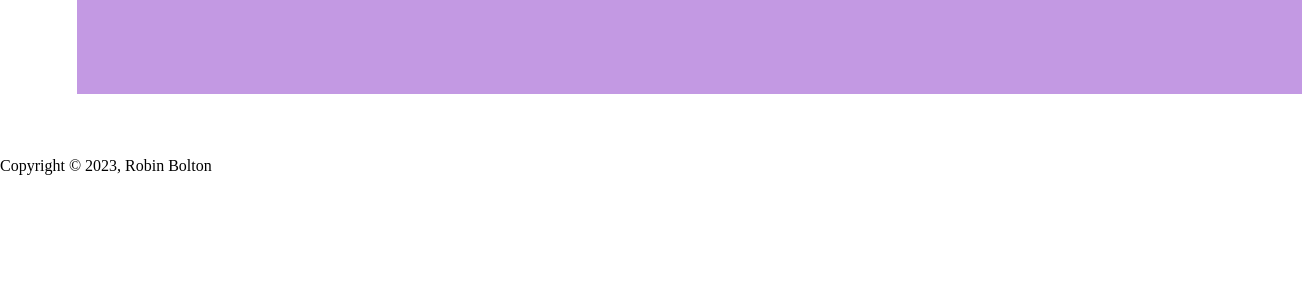
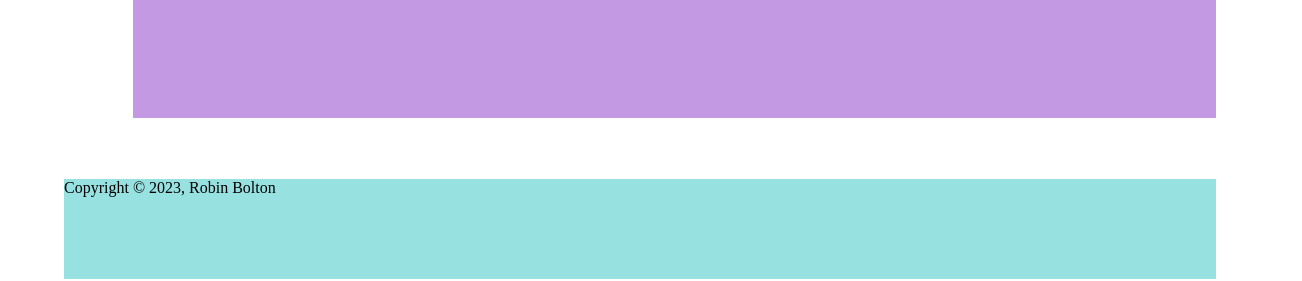
Before and after one commit to rlynn08/UX_UI_HW_17, a plain HTML site: page index.html in a window 1280 px wide. Shown: the part 519-800 px from the top of the page, 1302 px wide, since content can reach past the window. Drawn offline with Linux system fonts and the light colour scheme.

Commit message:
trying to get footer fixed to bottom of page

```diff
--- a/CSS/style.css
+++ b/CSS/style.css
@@ -2,22 +2,18 @@
     margin: 0;
     padding: 0;
 }
-body {
-    min-height: 100vh;
-    display: grid;
-    grid-template-rows: 1fr auto;
-  }
-  #flex-container {
-    display:flex;
-    flex-direction:column;
+html, body {
+    height: 100%;
+ }
 
-    /* fallback height */
-    min-height:100vh;
+#container {
+    min-height: 100%;
+}
 
-    /* new small viewport height for modern browsers */
-    min-height:100svh;
-  }
-
+#main {
+    overflow: auto;
+    padding-bottom: 100px;
+}
 
 .logo {
     display: inline-block;
@@ -134,7 +130,7 @@ h3 {
     text-align: center;
     margin-top: 10px;
 }
-.skills {
+.skillsContainer {
     display:inline-block;
     width: 340px;
     height: 250px;
@@ -171,7 +167,7 @@ h3 {
     padding: 15px;
     margin-top: 25px;
     margin-left: 25px;
-    margin-right: 75px;
+    margin-right: 5px;
     margin-bottom: 25px;
     background-color: #C399E3;
 }
@@ -182,7 +178,7 @@ h3 {
     height: 250px;
     padding: 15px;
     margin-top: 25px;
-    margin-left: 75px;
+    margin-left: 5px;
     margin-right: 0 auto;
     background-color: #98E1E1;
  }
@@ -204,6 +200,10 @@ h3 {
 
 
 
-#flex-container > footer {
-   margin-bottom:auto;
+#footer {
+    background-color: #98E1E1;
+    position: relative;
+    height: 100px;
+    margin: top -100px;
+    clear: both;
 }
--- a/index.html
+++ b/index.html
@@ -10,7 +10,8 @@
 <title>Robin's Portfolio</title>
            </head>
     <body>
-      <div id="flex-container">
+     <div id="container">
+       <div id="main">
           <header class="navigation">
             <div class="logo inline-block">
                 <img src="./Images/Logo.png" alt="square with initials RB" width="200" height="160">
@@ -46,7 +47,7 @@
               <h2 style="text-align: center">My Skills</h2>
             </div>
 
-            <div id="container">
+            <div id="skillsContainer">
               <div class="skills">
               <h3>User & Usability Research</h3>
               <p>This div will have details about user and usability research and testing</p>
@@ -85,7 +86,8 @@
 
 
       </section>
-      <footer>
+
+      <footer id="footer">
 
         <div>
          <p>Copyright &copy; 2023, Robin Bolton</p>
@@ -93,5 +95,7 @@
         </div>
    </footer>
    </div>
-    </body>
+   </div>
+  </div>
+</body>
 </html>
```
